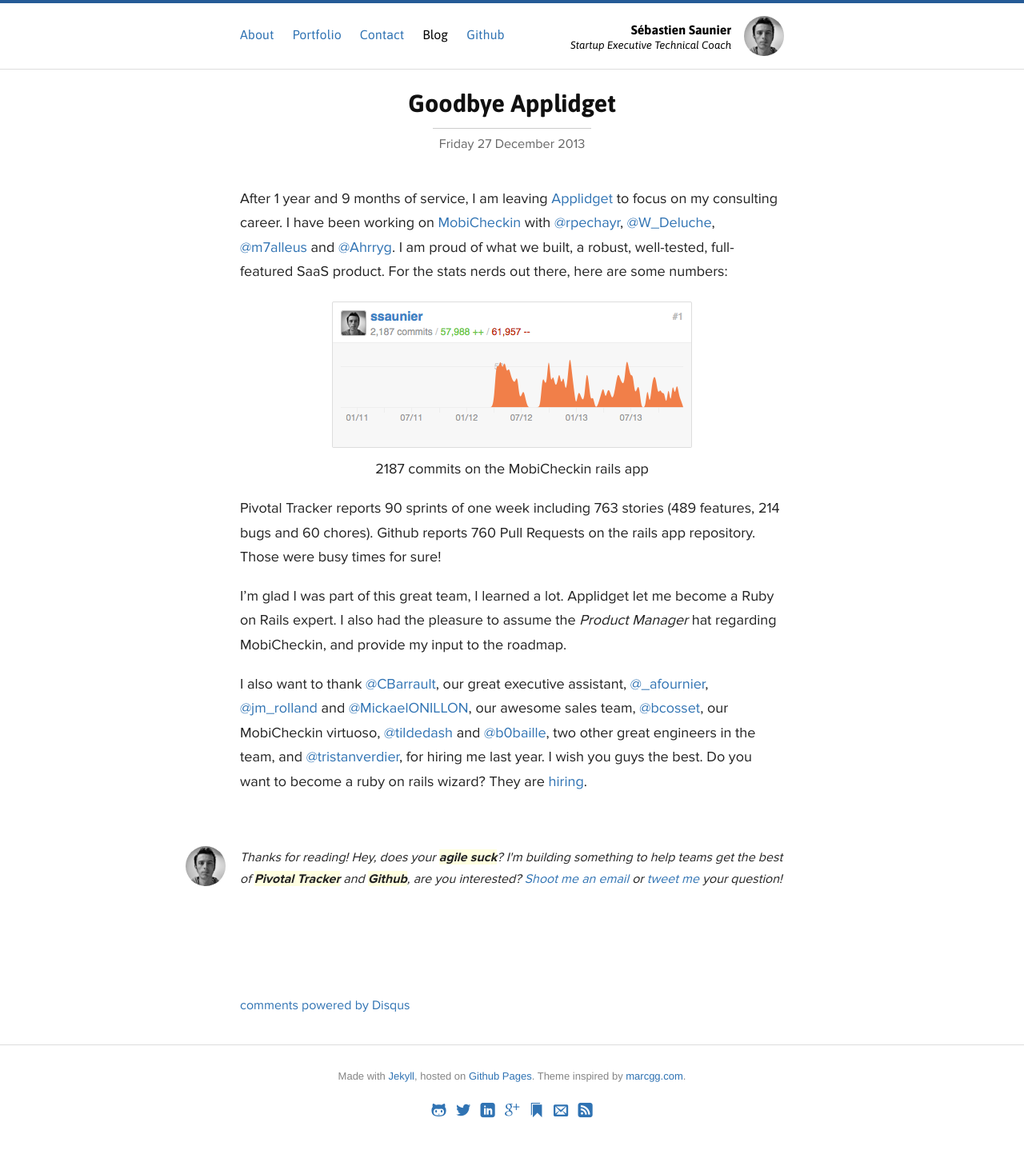
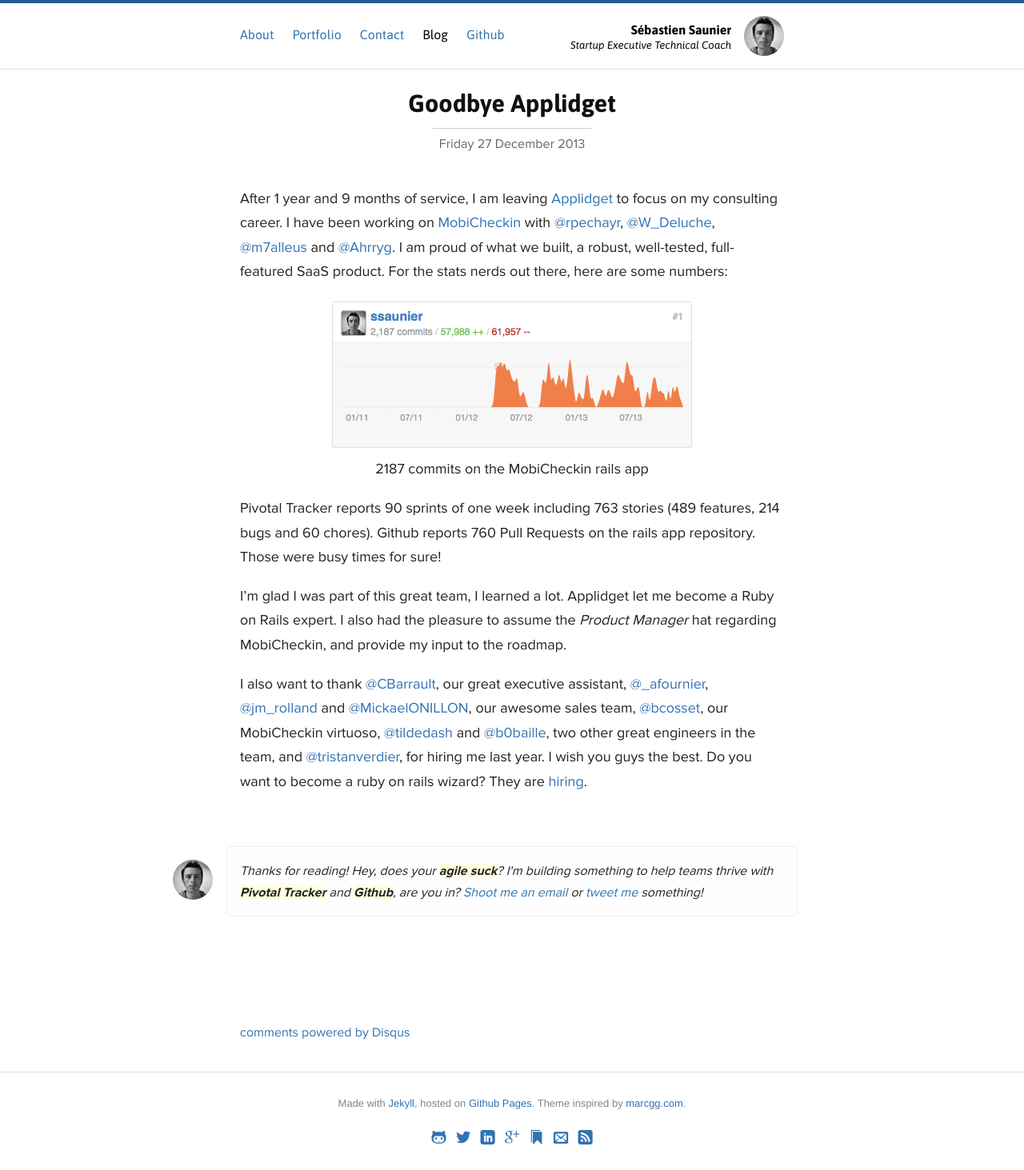
Before and after one commit to ssaunier/ssaunier.github.io, a Jekyll site: the page built from _posts/2013-12-27-goodbye-applidget.markdown, in a window 1280 px wide. Shown: the whole page at 80% size. Built offline with Jekyll 4.4.1, drawn with Linux system fonts in a browser that asks for light colours; Markdown is read by kramdown in place of the engine named in the settings; comment, search, counter and statistics services are not loaded; before the commit the page ends 1429 px from its top, so only the background shows below that.

Commit message:
Footer for self-promotion should stand out

```diff
--- a/_layouts/post.html
+++ b/_layouts/post.html
@@ -28,8 +28,8 @@
   </a>
   <p>
     Thanks for reading! Hey, does your <strong>agile suck</strong>? I'm building something to help
-    teams get the best of <strong>Pivotal Tracker</strong> and <strong>Github</strong>, are you interested?
-    <a href="mailto:seb@saunier.me?subject=Here%20is%20what%20I%20always%20wanted%20to%20know%20about%20Pivotal%20Tracker%20and%20Github">Shoot me an email</a> or <a href="https://twitter.com/intent/follow?screen_name=ssaunier">tweet me</a> your question!
+    teams thrive with <strong>Pivotal Tracker</strong> and <strong>Github</strong>, are you in?
+    <a href="mailto:seb@saunier.me?subject=Here%20is%20what%20I%20always%20wanted%20to%20know%20about%20Pivotal%20Tracker%20and%20Github">Shoot me an email</a> or <a href="https://twitter.com/intent/tweet?text=@ssaunier%20my%20main%problem%20with%20agile%20is">tweet me</a> something!
   </p>
 </section>
 
--- a/css/site.css
+++ b/css/site.css
@@ -389,10 +389,15 @@
   font-style: italic;
   margin-top: 4em;
   margin-bottom: 6em;
+  border: 1px solid #eee;
+  border-radius: 5px;
+  padding: 0 1em;
+  background-color: #fefefe;
 }
 .post-footer-self-promotion img {
   float: left;
-  margin-left: -68px;
+  margin-left: -84px;
+  margin-top: 16px;
 }
 .post-footer-self-promotion strong {
   background-color: lightyellow;
```
